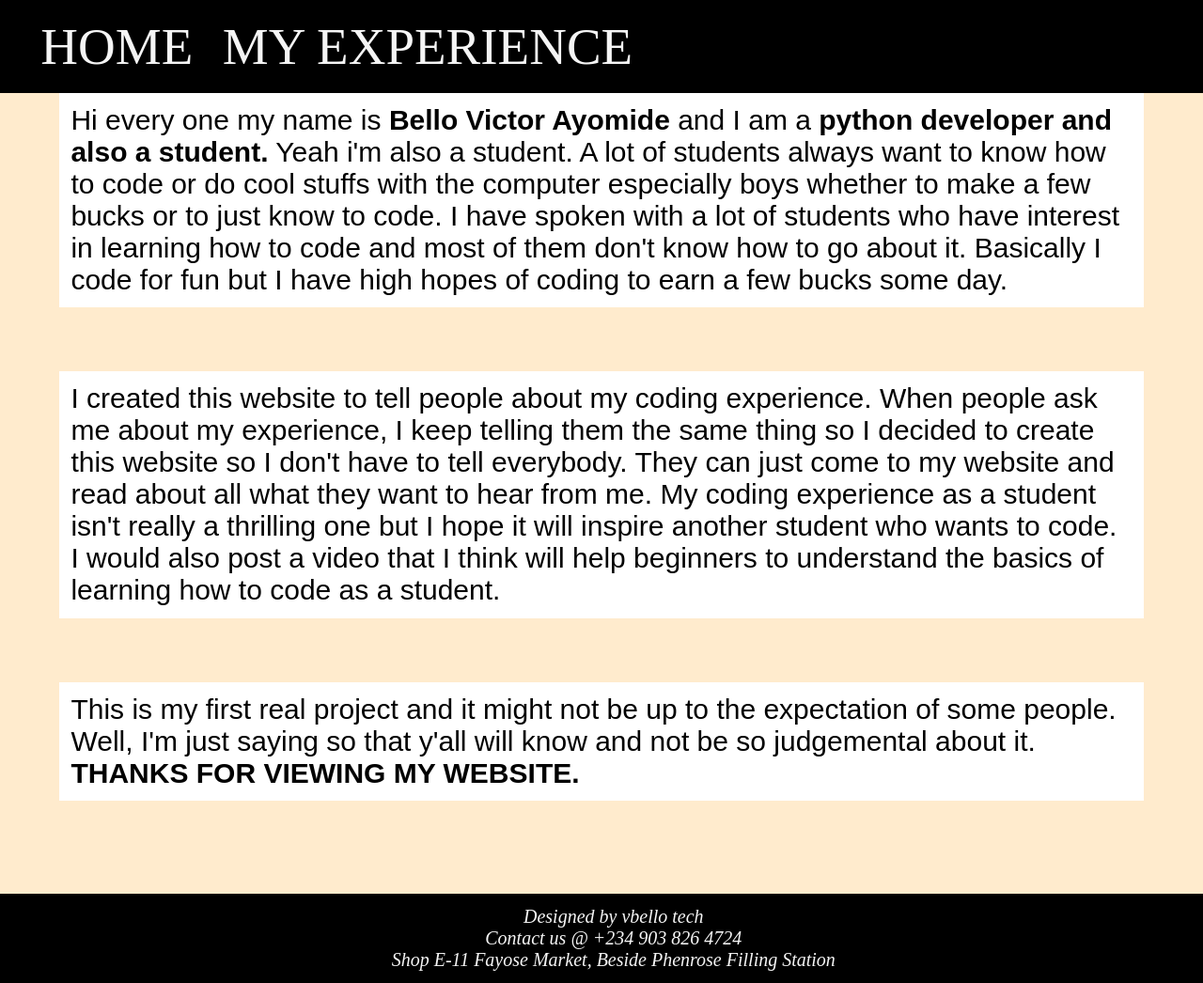
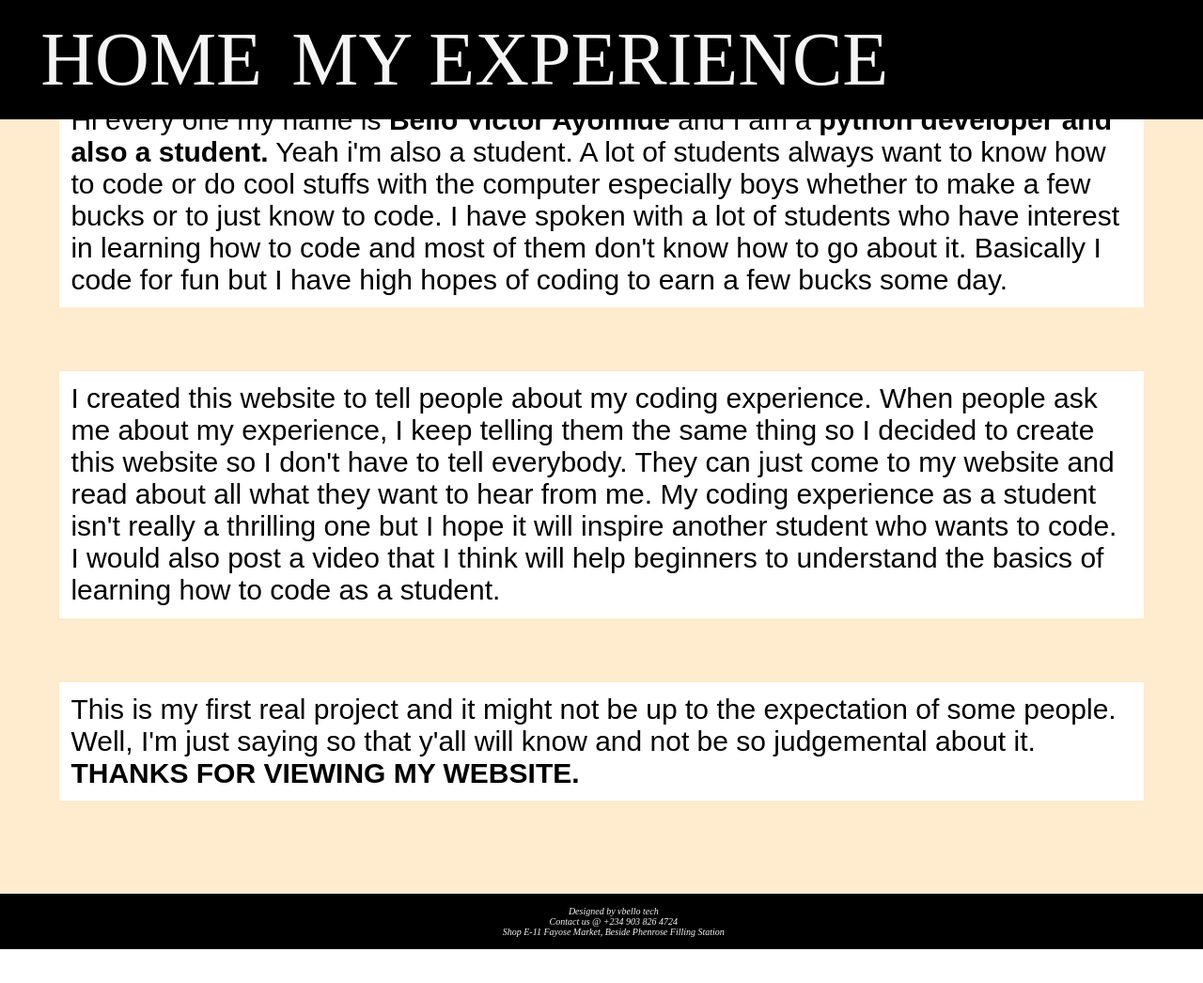
Before and after one commit to vbello-tech/WEBSITE-REPO, a Django app: page / in a window 1280 px wide. Shown: the whole page at 94% size. After the commit the page ends 1010 px from the top, so only its background shows below. Run offline with Django 3.2, Linux system fonts and the light colour scheme.

Commit message:
static modified

```diff
--- a/ayoapp/static/styling/style.css
+++ b/ayoapp/static/styling/style.css
@@ -12,7 +12,7 @@ footer {
     padding: 1%;
     float: center;
     margin: auto;
-    font-size: 20px;
+    font-size: 10px;
 }
 article{
     padding: 1%;
@@ -37,7 +37,7 @@ nav {
 nav ul li a {
     color: whitesmoke;
     text-decoration: none;
-    font-size: 55px;
+    font-size: 80px;
     text-align: center;
     padding: 1pt;
 }
```
